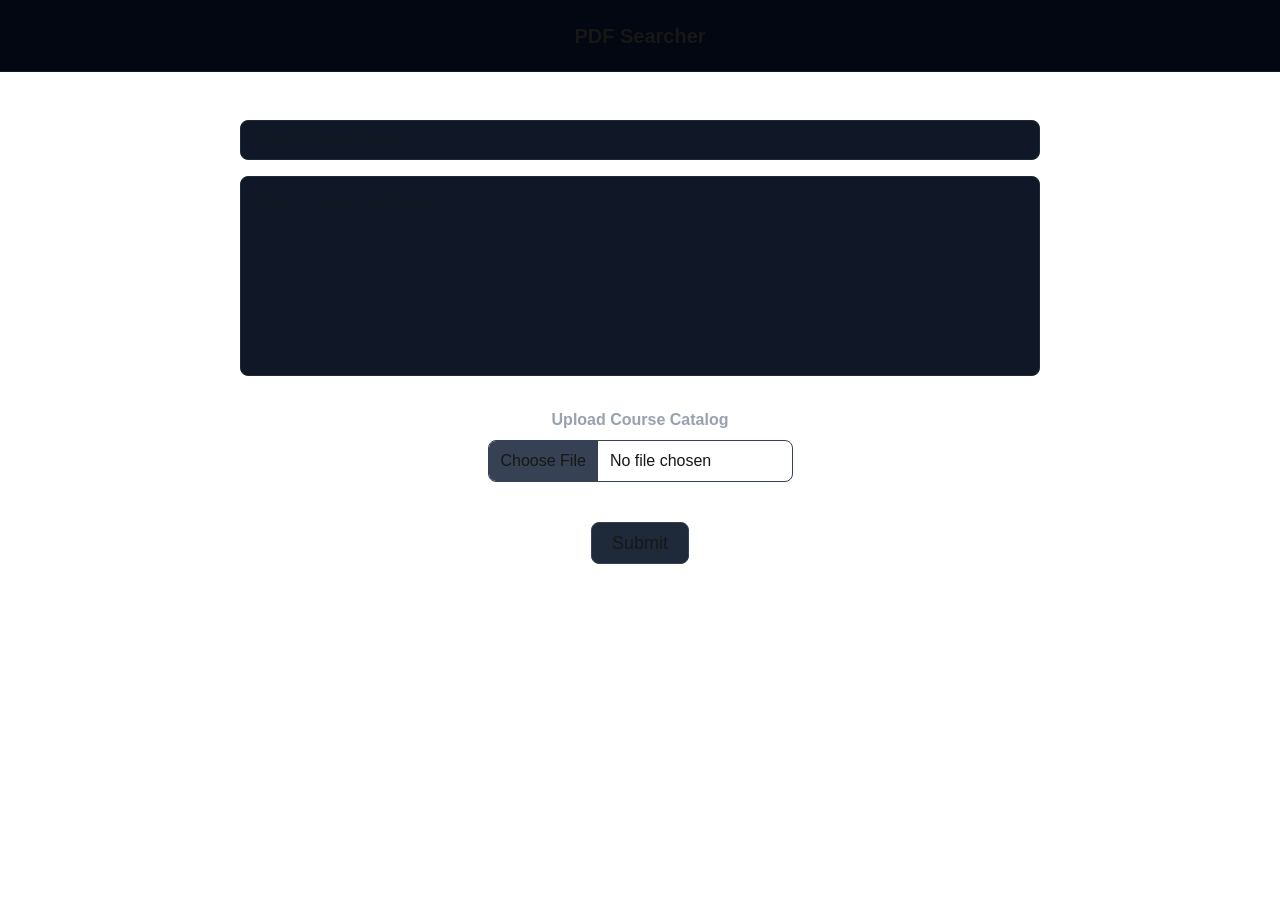
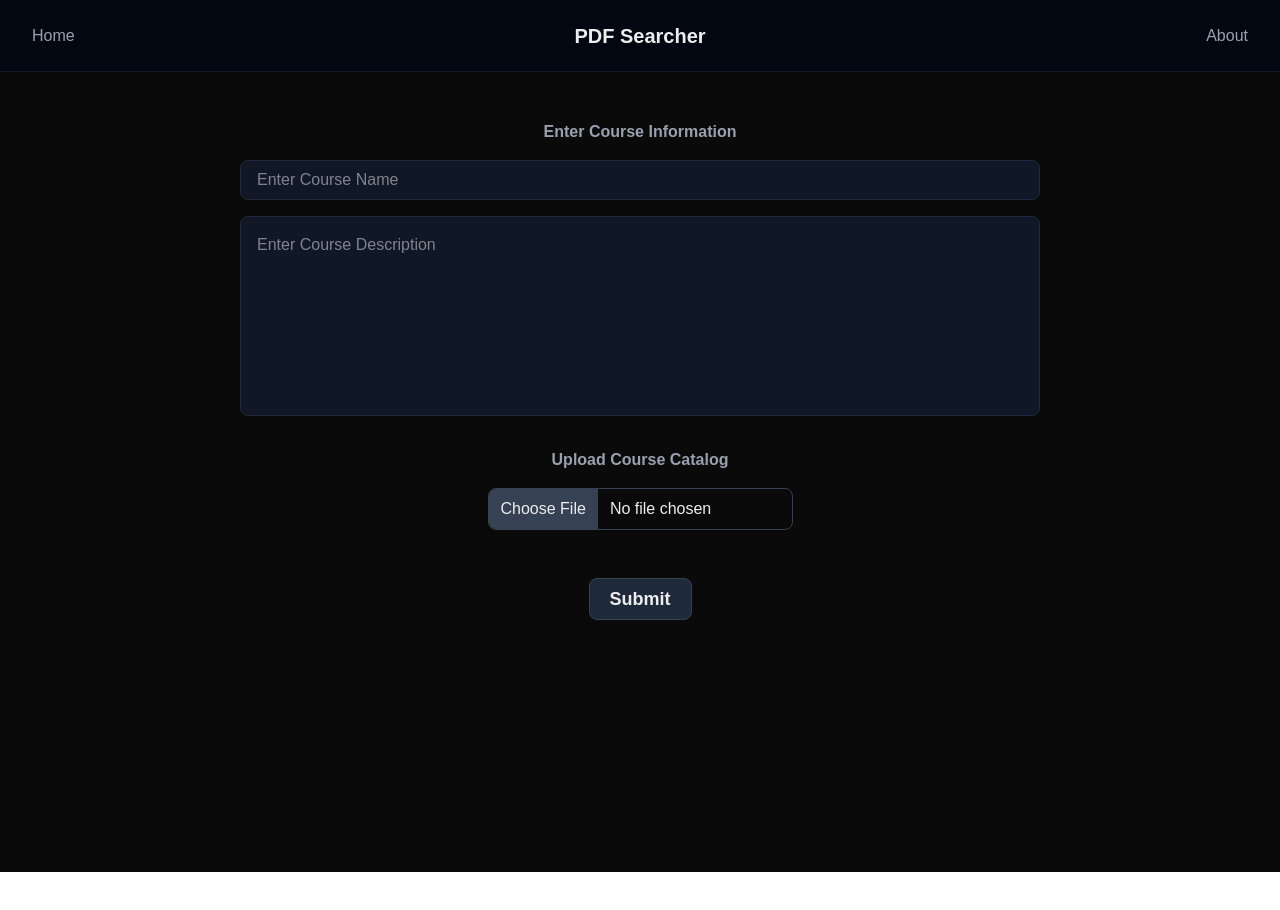
Before and after one commit to graBro1/pdf-course-matcher, a Next.js app: page / in a window 1280 px wide. Shown: the top 910 px of the page. After the commit the page ends 872 px from the top, so only its background shows below. Built offline with nearby package versions, Linux system fonts and the light colour scheme.

Commit message:
Edit layout

```diff
--- /dev/null
+++ b/app/about/page.tsx
@@ -0,0 +1,9 @@
+import React from 'react'
+
+export default function page() {
+  return (
+    <div className='w-screen h-screen'>
+        <h1 className="font-bold text-2xl text-center m-12">About</h1>
+    </div>
+  )
+}
--- a/app/globals.css
+++ b/app/globals.css
@@ -2,8 +2,8 @@
 @plugin "daisyui";
 
 :root {
-  --background: #ffffff;
-  --foreground: #171717;
+  --background: #0a0a0a;
+  --foreground: #ededed;
 }
 
 @theme inline {
@@ -13,13 +13,6 @@
   --font-mono: var(--font-geist-mono);
 }
 
-@media (prefers-color-scheme: dark) {
-  :root {
-    --background: #0a0a0a;
-    --foreground: #ededed;
-  }
-}
-
 body {
   background: var(--background);
   color: var(--foreground);
--- a/app/layout.tsx
+++ b/app/layout.tsx
@@ -1,6 +1,7 @@
 import type { Metadata } from "next";
 import { Geist, Geist_Mono } from "next/font/google";
 import "./globals.css";
+import Header from "@/components/header";
 
 const geistSans = Geist({
   variable: "--font-geist-sans",
@@ -26,6 +27,7 @@ export default function RootLayout({
       <body
         className={`${geistSans.variable} ${geistMono.variable} antialiased`}
       >
+        <Header />
         {children}
       </body>
     </html>
--- a/app/page.tsx
+++ b/app/page.tsx
@@ -3,21 +3,19 @@ import Image from "next/image";
 export default function Home() {
   return (
     <main>
-      <div className='flex mx-auto bg-gray-950 border-b border-b-gray-900 h-18 items-center'>
-        <h1 className='mx-auto text-xl font-bold'>PDF Searcher</h1>
-      </div>
-      <div className="h-500 p-10">
+      <div className="h-screen p-10">
         <div>
           <form className="mx-auto">
+            <label className="text-center block font-bold text-gray-400 p-2">Enter Course Information</label>
             <div className="mx-auto flex flex-col items-center">
               <input type="text" id="courseName" className="p-4 rounded-lg bg-gray-900 m-2 h-10 w-200 border-gray-800 border" placeholder="Enter Course Name"/>
               <textarea id="courseDescription" className="p-4 rounded-lg bg-gray-900 m-2 h-50 w-200 border border-gray-800 resize-none" placeholder="Enter Course Description"></textarea>
             </div>
             <div className="mx-auto w-max p-4 flex flex-col">
               <label className="text-center font-bold text-gray-400 p-2">Upload Course Catalog</label>
-              <input type="file" id="courseCatalog" className="block border border-gray-700 rounded-lg file:bg-gray-700 file:px-3 file:py-2 file:me-3 file:cursor-pointer file:hover:bg-gray-800"/>
+              <input type="file" id="courseCatalog" className="block border border-gray-700 rounded-lg m-2 file:bg-gray-700 file:px-3 file:py-2 file:me-3 file:cursor-pointer file:hover:bg-gray-800"/>
             </div>
-            <button type="submit" className="px-5 py-1.5 m-6 rounded-lg bg-gray-800 mx-auto block text-center cursor-pointer border-gray-700 border text-lg">Submit</button>
+            <button type="submit" className="px-5 py-1.5 m-6 rounded-lg bg-gray-800 mx-auto block text-center cursor-pointer border-gray-700 border text-lg font-bold">Submit</button>
 
           </form>
 
--- /dev/null
+++ b/components/header.tsx
@@ -0,0 +1,15 @@
+import React from 'react'
+import Link from 'next/link'
+import Image from 'next/image'
+
+const Header = () => {
+  return (
+    <div className='flex mx-auto bg-gray-950 border-b border-b-gray-900 h-18 items-center justify-center'>
+        <Link href="/" className='mx-6 p-2 absolute left-0 text-gray-400'>Home</Link>
+        <h1 className='text-xl font-bold'>PDF Searcher</h1>
+        <Link href="/about" className='mx-6 p-2 absolute right-0 text-gray-400'>About</Link>
+    </div>
+  )
+}
+
+export default Header
```
